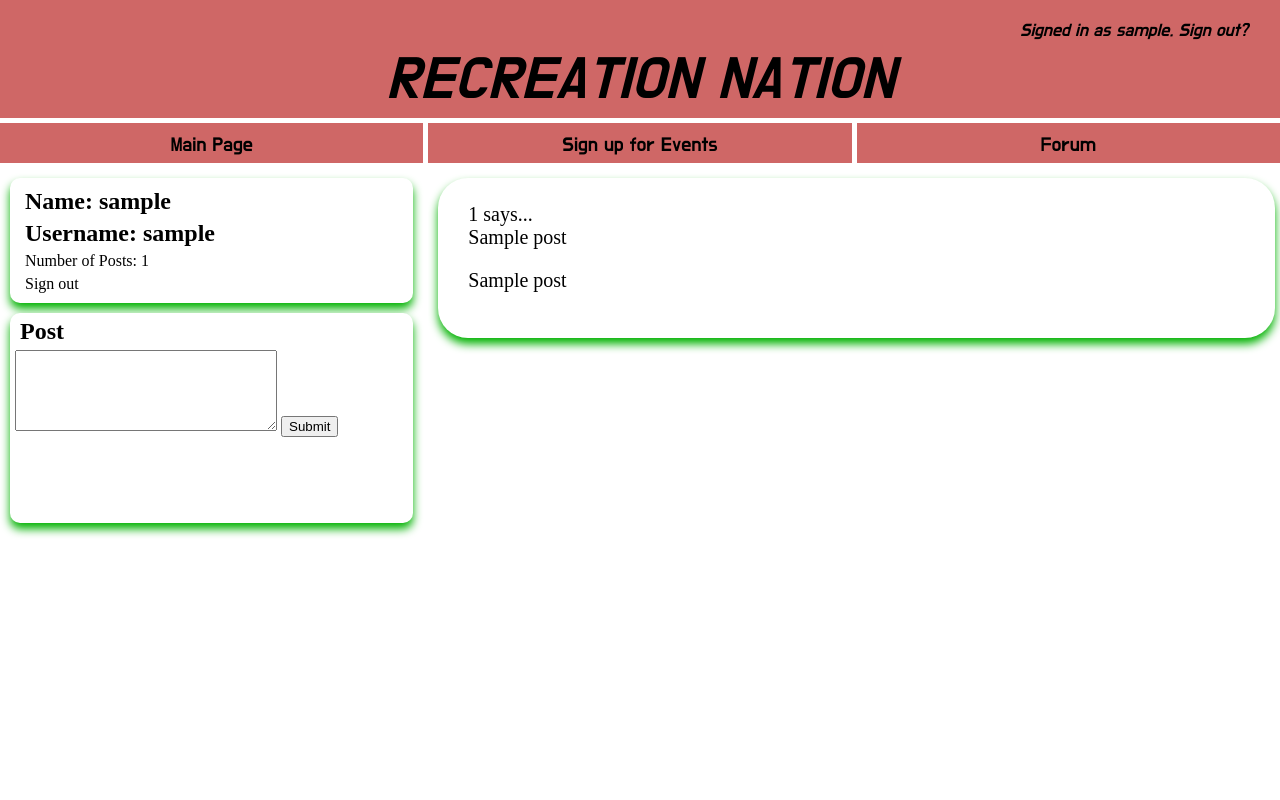
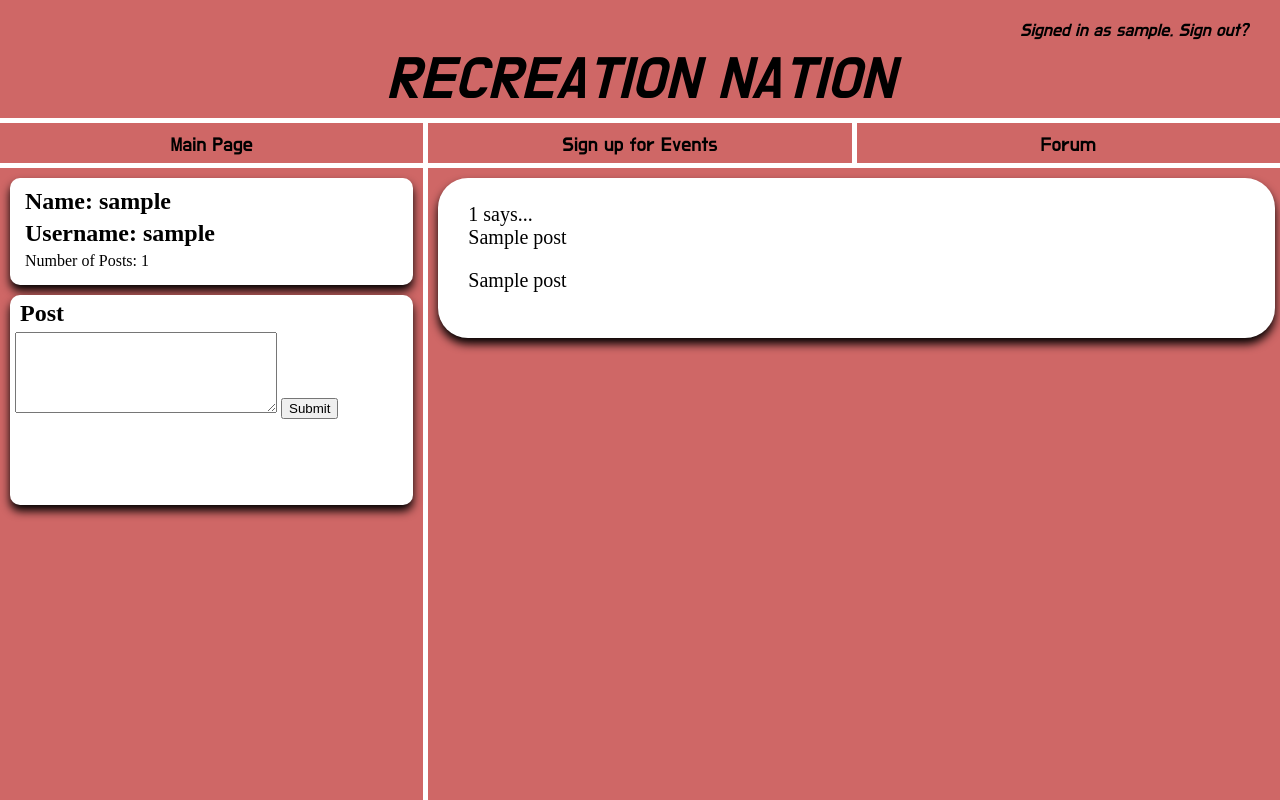
Before and after one commit to stesfu/recreation_nation, a Python web app: template templates/forum.html in a window 1280 px wide. Run offline with Jinja, Linux system fonts and the light colour scheme; the template is opened without the code that fills it: most values are stand-ins (such as "Sample title", 1, 10 or a date in 2020).

Commit message:
Styled the forums page and got it working correctly

```diff
--- a/styles/forum.css
+++ b/styles/forum.css
@@ -68,7 +68,7 @@ a:link {
   padding: 10px;
   margin: 10px;
   border-radius: 10px;
-  box-shadow:  0 6px 10px 0 #00b200;
+  box-shadow:  0 6px 10px 0 black;
   grid-column: 1 /span 3;
   grid-row: 3;
 }
@@ -77,20 +77,20 @@ a:link {
     margin: 0px 0px 5px 5px;
 }
 #post {
-  height: 20%;
+  height: 50%;
   background-color: white;
   margin: 10px;
   padding: 0px 0px 0px 10px;
   height: 200px;
   padding: 5px;
   border-radius: 10px;
-  box-shadow:  0 6px 10px 0 #00b200;
+  box-shadow:  0 6px 10px 0 black;
 }
 .textpost {
   background-color: white;
   height: 150px;
   margin: 10px;
-  box-shadow:  0 6px 10px 0 #00b200;
+  box-shadow:  0 6px 10px 0 black;
   padding: 5px 30px 5px 30px;
   border-radius: 30px;
   font-size: 20px;
@@ -100,7 +100,8 @@ a:link {
 #console {
   grid-row: 3;
   grid-column: 1 / span 1;
-  border-radius: 5px;
+  border-radius: 0;
+  background-color: rgb(207,103,102);
 }
 #feed {
   grid-row: 3;
@@ -108,4 +109,5 @@ a:link {
   gap: 20px -10px;
   overflow: auto;
   margin: 0;
+  background-color: rgb(207,103,102);
 }
--- a/templates/forum.html
+++ b/templates/forum.html
@@ -9,7 +9,7 @@
   <body>
     <div id="h1">
       <section id="logout">
-        Signed in as {{ username }}. <a id="sign_out_button" href="{{ logout_url }}"><span>Sign out?</span></a>
+        Signed in as {{ username }}. <a id="sign_out_button" href="{{ sign_out }}"><span>Sign out?</span></a>
       </section>
       RECREATION NATION
     </div>
@@ -32,7 +32,6 @@
         <h2 class="user_info_content" id="user_name">Name: {{ user_name }}</h2>
         <h2 class="user_info_content" id="username">Username: {{ username }}</h2>
         <p class="user_info_content">Number of Posts: {{ post_count }} </p>
-        <a class="user_info_content" href="{{sign_out}}">Sign out</a>
       </div>
       <div id="post">
         <form method="post">
```
